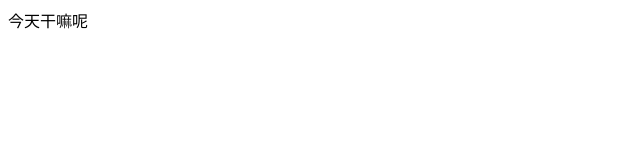
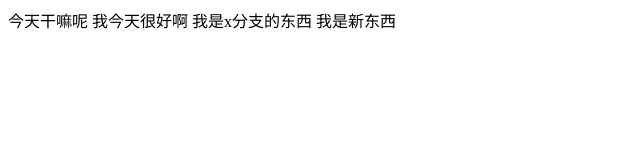
Before and after one commit to surong630/demo-1, a plain HTML site: page index.html in a window 1280 px wide. Shown: the whole page, without its empty margins (0-640 px from the left). Drawn offline with Linux system fonts and the light colour scheme.

Commit message:
没错这是改地

```diff
--- a/index.html
+++ b/index.html
@@ -7,5 +7,8 @@
 </head>
 <body>
   今天干嘛呢
+  我今天很好啊
+  我是x分支的东西
+  我是新东西
 </body>
 </html>
```
